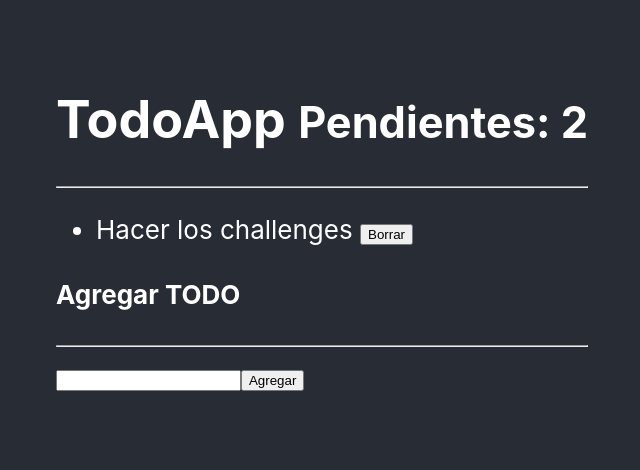
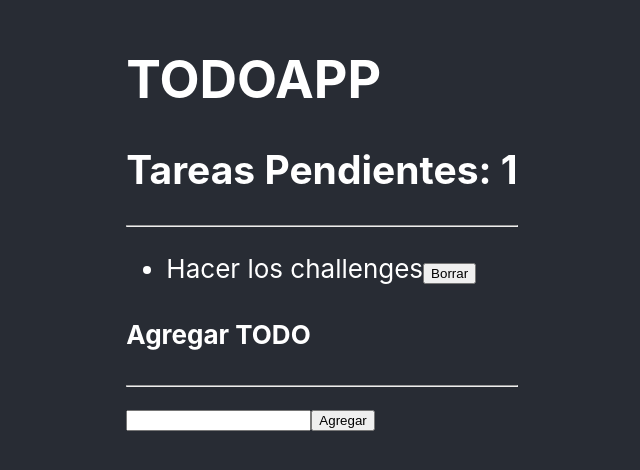
Before and after one commit to laurarengifo09/HOMEWORKS, a React (Create React App) app in the folder challenges/: page / in a window 1280 px wide. Shown: the part 178-648 px from the top of the page, without its empty margins (318-958 px from the left). Built offline with nearby package versions, Linux system fonts and the light colour scheme.

Commit message:
challenge-10

```diff
--- a/challenges/src/App.js
+++ b/challenges/src/App.js
@@ -1,7 +1,7 @@
 import logo from './logo.svg';
 import './App.css';
 import './App.css';
-import { TodoApp } from './Components/Challenge9/TodoApp';
+import { TodoApp } from './Components/Challenge 10/TodoApp';
 
 
 function App() {
--- /dev/null
+++ b/challenges/src/Components/Challenge 10/TodoApp.js
@@ -0,0 +1,28 @@
+import React from 'react'
+import { TodoList } from "./TodoList";
+import { TodoInput } from "./TodoInput";
+import  {useTodo}  from '../../hooks/useTodo';
+
+
+export const TodoApp = () => {
+  const {todos, handleNewTodo, removeTodo, doneTodo, countPendingTodos} = useTodo();
+
+  return (
+    <div>
+      <h1>TODOAPP </h1>
+        {/* {countTodos}, */}
+         <h2> Tareas Pendientes: {countPendingTodos} </h2>
+      <hr />
+
+      <div>
+        <div>
+          <TodoList doneTodo={doneTodo} removeTodo={removeTodo} todos={todos}></TodoList>
+        </div>
+        <div>
+          <TodoInput onNewTodo={handleNewTodo}></TodoInput>
+        </div>
+      </div>
+
+    </div>
+  )
+}
--- /dev/null
+++ b/challenges/src/Components/Challenge 10/TodoInput.js
@@ -0,0 +1,17 @@
+import React, { useState } from 'react'
+
+export const TodoInput = ({onNewTodo}) => {
+
+  const [todo, setTodo] = useState()
+
+  return (
+    <div>
+      <h4>Agregar TODO</h4>
+      <hr />
+      <div>
+        <input value={todo} type="text" onChange={(e) => setTodo(e.target.value)} />
+        <button onClick={() => {onNewTodo(todo); setTodo("")}}>Agregar</button>
+      </div>
+    </div>
+  )
+}
--- /dev/null
+++ b/challenges/src/Components/Challenge 10/TodoItems.js
@@ -0,0 +1,16 @@
+import React from 'react'
+import { useTodo } from '../../hooks/useTodo';
+
+export const TodoItem = ({doneTodo, removeTodo, todo}) => {
+
+  return (
+    <li>
+  <span
+        onClick={() => doneTodo(todo)}
+        className={`cursor-pointer ${todo.done ? "line-through" : ""}`}
+        style={{textDecoration: todo.done ? 'line-through' : 'none'}}>
+        {todo.description}
+      </span>
+      <button onClick={() => removeTodo(todo)}> Borrar </button>
+    </li>)
+}
--- /dev/null
+++ b/challenges/src/Components/Challenge 10/TodoList.js
@@ -0,0 +1,14 @@
+import React from 'react'
+import { useTodo}  from '../../hooks/useTodo'
+import { TodoItem } from './TodoItems'
+
+export const TodoList = ({doneTodo, removeTodo, todos }) => {
+
+  return (
+    <div>
+      <ul>{todos.map((todo, key) => {
+        return (<TodoItem removeTodo={removeTodo} doneTodo={doneTodo} todo={todo} key={key}/>)
+      })}
+      </ul>
+    </div>
+  )}
--- a/challenges/src/Components/Challenge9/TodoApp.js
+++ /dev/null
@@ -1,54 +0,0 @@
-import React, { useCallback, useReducer } from 'react'
-import { TodoReducer, actions } from './TodoReducer'
-import { TodoList } from "./TodoList";
-import { TodoInputs } from "./TodoInputs";
-
-const inicialState = [{
-  id: new Date().getTime(),
-  description: 'Hacer los challenges',
-  done: false
-}]
-
-export const TodoApp = () => {
-
-  const [todos, dispatch] = useReducer(TodoReducer, inicialState)
-
-  const handleNewTodo = useCallback(
-    (todo) => {
-      const action = {
-        type: actions.ADD,
-        payload: todo
-      }
-      dispatch(action)
-    },
-    [],
-  )
-
-  const removeTodo = useCallback(
-    (todo) => {
-      const action = {
-        type: actions.REMOVE,
-        payload: todo.id
-      }
-      dispatch(action)
-    }, []
-  )
-
-
-  return (
-    <div>
-      <h1>TodoApp <small> Pendientes: 2 </small></h1>
-      <hr />
-
-      <div>
-        <div>
-          <TodoList removeTodo={removeTodo} todos={todos}></TodoList>
-        </div>
-        <div>
-          <TodoInputs onNewTodo={handleNewTodo}></TodoInputs>
-        </div>
-      </div>
-
-    </div>
-  )
-}
--- a/challenges/src/Components/Challenge9/TodoInputs.js
+++ /dev/null
@@ -1,21 +0,0 @@
-import React from 'react'
-import { useState } from 'react'
-
-export const TodoInputs = ({onNewTodo}) => {
-
-    const [todo, setTodo] = useState()
-  return (
-    <>
-    <div>
-        <h4>Agregar TODO</h4>
-        <hr/>
-        <div>
-            <input value={todo} type='text' onChange={(e)=>setTodo(e.target.value
-                )}></input>
-                <button onClick={() => {onNewTodo(todo); setTodo("")}}>Agregar</button>
-        </div>
-    </div>
-
-    </>
-  )
-}
--- a/challenges/src/Components/Challenge9/TodoItem.js
+++ /dev/null
@@ -1,9 +0,0 @@
-import React from 'react'
-
-export const TodoItem = ({removeTodo, todo}) => {
-  return (
-    <li>
-      <span> {todo.description} </span>
-      <button onClick={() => removeTodo(todo)}> Borrar </button>
-    </li>)
-}
--- a/challenges/src/Components/Challenge9/TodoList.js
+++ /dev/null
@@ -1,14 +0,0 @@
-import React from 'react'
-import { TodoItem } from './TodoItem'
-
-
- export const TodoList = ({todos}) => {
-    return (
-        <div>
-          <ul>{todos.map((todo, key) => {
-            return (<TodoItem todo={todo} key={key}/>)
-          })}
-          </ul>
-        </div>
-      )
-}
--- a/challenges/src/Components/Challenge9/TodoReducer.js
+++ /dev/null
@@ -1,23 +0,0 @@
-import React from 'react'
-
-export const actions = {
-  ADD: 'add',
-  REMOVE: 'rm'
-}
-
-export const TodoReducer = (initialState = [], action) => {
-  switch (action.type) {
-    case actions.ADD:
-      return [...initialState, {
-        id: new Date().getTime(),
-        description: action.payload,
-        done: false
-      }]
-    case (actions.REMOVE):
-      const newState = initialState.filter((x) => x.id !== action.payload)
-      return newState
-    default:
-      return initialState;
-  }
-  return initialState;
-}
--- /dev/null
+++ b/challenges/src/Components/TodoReducer.js
@@ -0,0 +1,45 @@
+
+import React, { useState } from 'react'
+
+export const actions = {
+  ADD: 'add',
+  REMOVE: 'rm',
+  DONE: 'done'
+}
+
+export const TodoReducer = (initialState = [], action) => {
+  switch (action.type) {
+    case actions.ADD:
+      return [...initialState, {
+        id: new Date().getTime(),
+        description: action.payload,
+        done: false
+      }]
+    case (actions.REMOVE):
+      const newState = initialState.filter((x) => x.id !== action.payload)
+      return newState
+    case (actions.DONE):
+      const doneState = initialState.map((todo) => {
+        if(todo.id === action.payload) return {...todo, done: true}
+        return todo
+      })
+      return doneState
+    default:
+      return initialState;
+  }
+}
+
+
+
+
+// export const TodoReducer =(initialState,action) =>{
+//     switch(action.type){
+//         case '[TODO] ADD TODO':
+//             return [... initialState, action.payload];
+//         case '[TODO] REMOVE TODO':
+//             return initialState.filter(i => i.id != action.id);
+//         default:
+//             return initialState;
+
+//     }
+// }
--- /dev/null
+++ b/challenges/src/hooks/useTodo.jsx
@@ -0,0 +1,55 @@
+import React, { useCallback, useEffect, useReducer, useState } from 'react'
+import { TodoReducer, actions } from '../Components/TodoReducer';
+
+const inicialState = [{
+  id: new Date().getTime(),
+  description: 'Hacer los challenges',
+  done: false
+}]
+
+export const useTodo = () => {
+
+  const [todos, dispatch] = useReducer(TodoReducer, inicialState)
+
+  const [countTodos, setCountTodos] = useState(todos.length)
+
+  const [countPendingTodos, setCountPendingTodos] = useState((todos.filter((x) => !x.done)).length)
+
+  const handleNewTodo = useCallback(
+    (todo) => {
+      const action = {
+        type: actions.ADD,
+        payload: todo
+      }
+      dispatch(action)
+    },
+    [],
+  )
+
+  const removeTodo = useCallback(
+    (todo) => {
+      const action = {
+        type: actions.REMOVE,
+        payload: todo.id
+      }
+      dispatch(action)
+    }, []
+  )
+
+  const doneTodo = useCallback(
+    (todo) => {
+      const action = {
+        type: actions.DONE,
+        payload: todo.id
+      }
+      dispatch(action)
+    }, []
+  )
+
+  useEffect(() => {
+    setCountTodos(todos.length)
+    setCountPendingTodos((todos.filter((x) => x.done === false)).length)
+  }, [todos])
+
+  return { todos, handleNewTodo, removeTodo, doneTodo, countTodos, countPendingTodos }
+}
```
